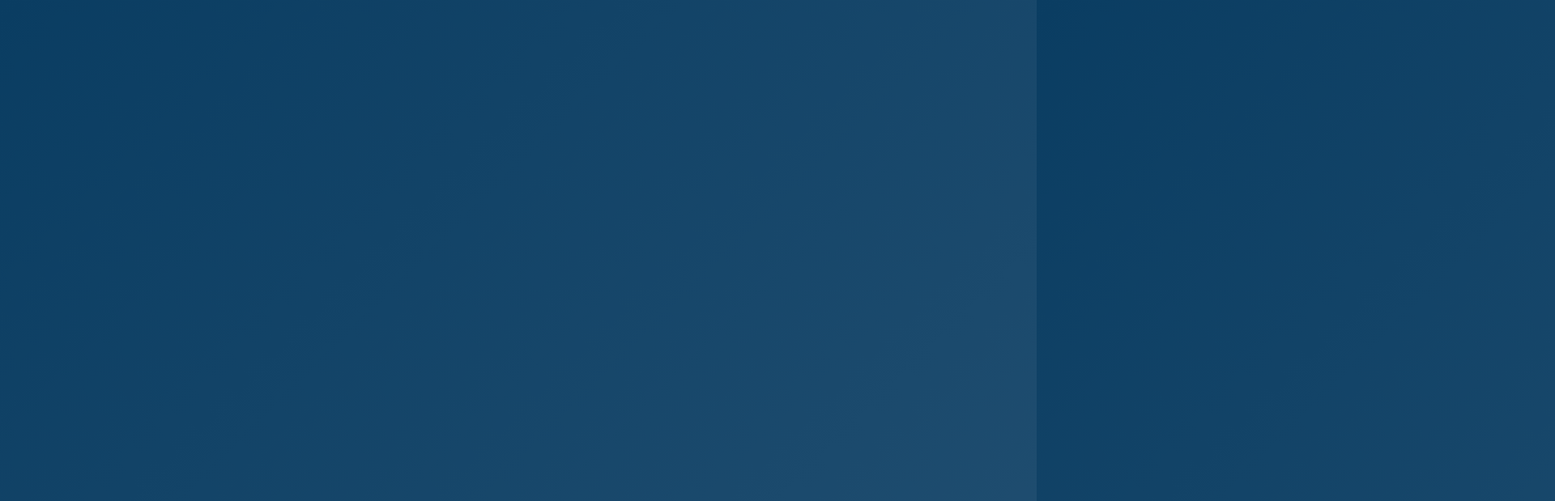
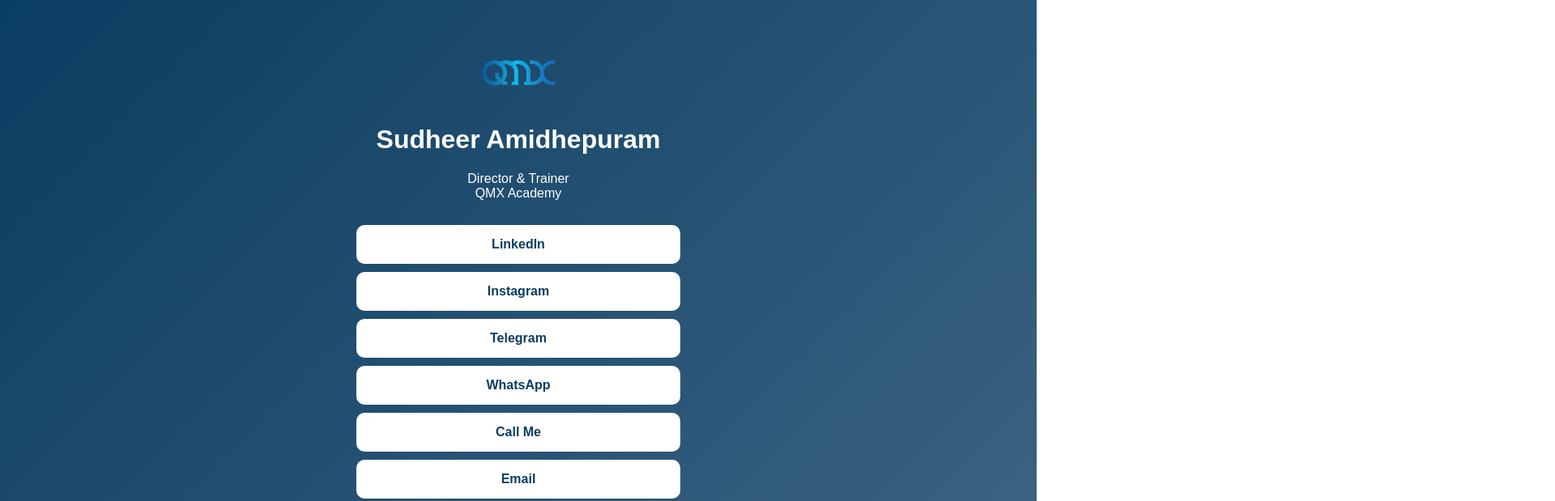
Before and after one commit to qmxacademy/qmxacademy.github.io, a plain HTML site: page index.html in a window 1280 px wide. Shown: the top 619 px of the page at 81% size, 1920 px wide, since content can reach past the window. Drawn offline with Linux system fonts and the light colour scheme.

Commit message:
Update index.html

```diff
--- a/index.html
+++ b/index.html
@@ -20,7 +20,7 @@
     margin: auto;
 }
 
-.Logo {
+.logo {
     width: 100px;
     margin-top: 20px;
 }
```
